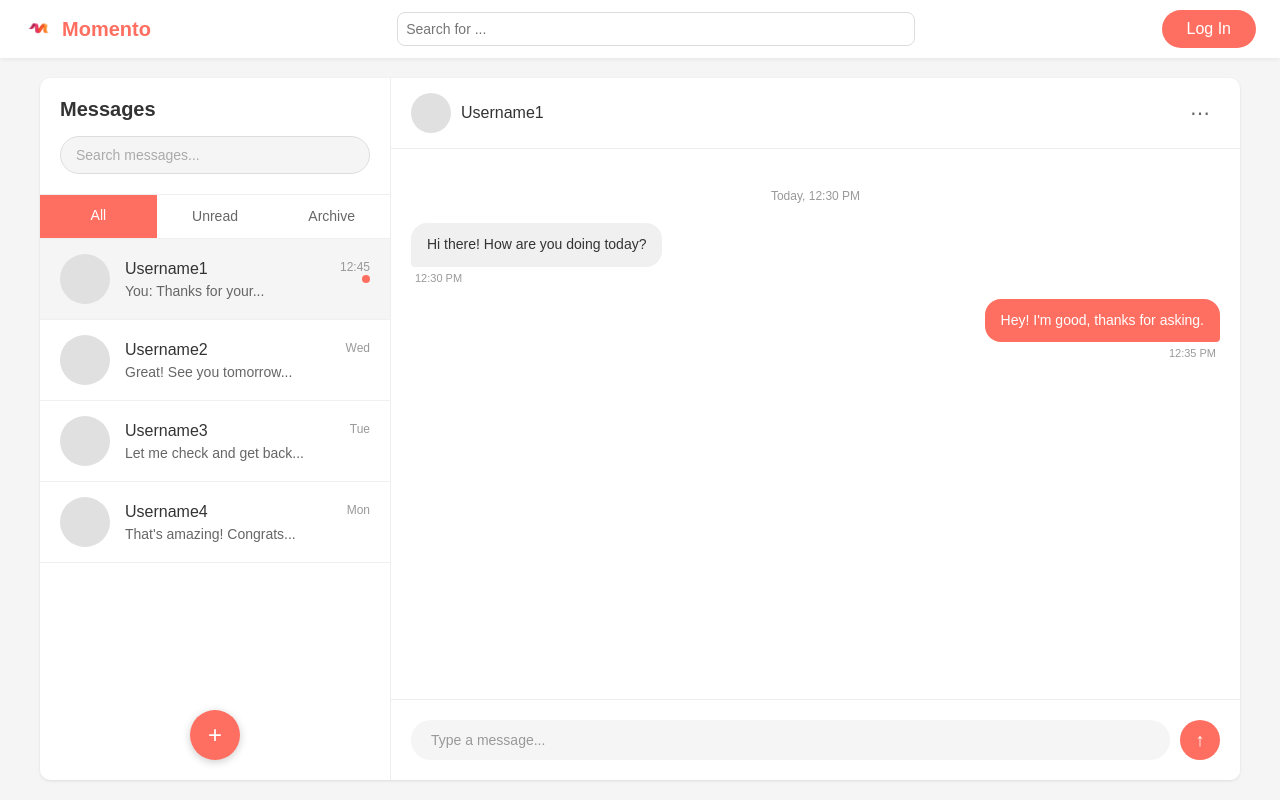
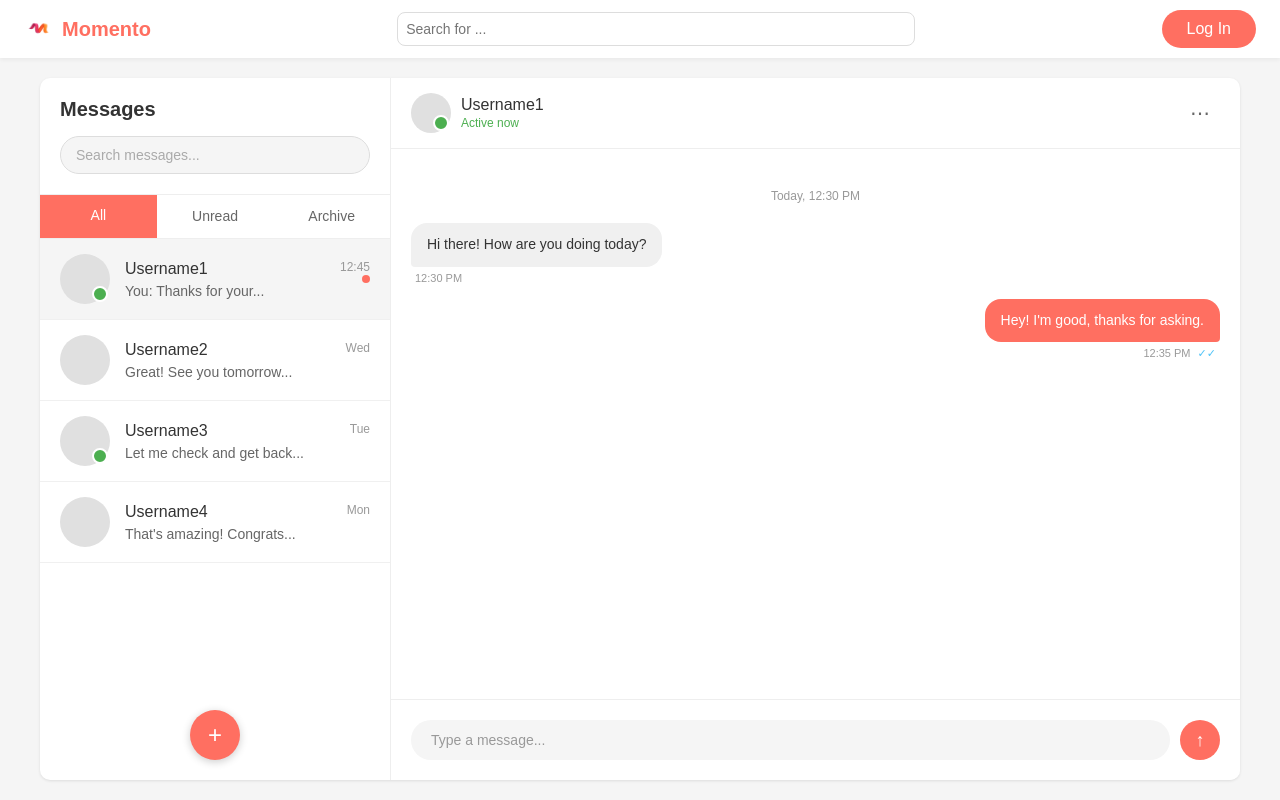
Before and after one commit to ETHANOLR/INF124, a React (Create React App) app in the folder momento/: page /chat in a window 1280 px wide. Built offline with nearby package versions, Linux system fonts and the light colour scheme.

Commit message:
feat: enhance chat page with new interactive features
- Add user online status indicator with real-time display
- Implement message deletion with right-click context menu
- Add message read receipts with single/double checkmarks
- Update UI to support online status and read indicators

```diff
--- a/momento/src/pages/Chat.css
+++ b/momento/src/pages/Chat.css
@@ -377,3 +377,69 @@
         cursor: pointer;
     }
 }
+
+/* Online status indicator */
+.online-indicator {
+    width: 12px;
+    height: 12px;
+    border-radius: 50%;
+    background-color: #4caf50;
+    position: absolute;
+    bottom: 2px;
+    right: 2px;
+    border: 2px solid white;
+}
+
+/* Chat user details */
+.chat-user-details {
+    display: flex;
+    flex-direction: column;
+}
+
+.online-status {
+    font-size: 12px;
+    color: #4caf50;
+    margin-top: 2px;
+}
+
+/* Read status */
+.read-status {
+    color: #4fc3f7;
+    margin-left: 4px;
+}
+
+/* Message menu */
+.message-menu {
+    position: absolute;
+    top: -30px;
+    right: 0;
+    background: white;
+    border: 1px solid #e0e0e0;
+    border-radius: 4px;
+    box-shadow: 0 2px 4px rgba(0, 0, 0, 0.1);
+    z-index: 10;
+}
+
+.message-menu button {
+    padding: 8px 16px;
+    border: none;
+    background: none;
+    cursor: pointer;
+    color: #f44336;
+    font-size: 14px;
+}
+
+.message-menu button:hover {
+    background-color: #f5f5f5;
+}
+
+/* Enhance avatar container to support online indicator */
+.conversation-avatar,
+.chat-avatar {
+    position: relative;
+}
+
+/* Add cursor pointer to indicate right-click functionality */
+.message.sent {
+    cursor: context-menu;
+}
--- a/momento/src/pages/Chat.js
+++ b/momento/src/pages/Chat.js
@@ -20,8 +20,9 @@ const Chat = () => {
     const [selectedChat, setSelectedChat] = useState(1);
     const [messageInput, setMessageInput] = useState('');
     const [searchQuery, setSearchQuery] = useState('');
+    const [showMessageMenu, setShowMessageMenu] = useState(null);
 
-    // Mock conversation data with unread status
+    // Updated conversation data with online status
     const [conversations, setConversations] = useState([
         {
             id: 1,
@@ -29,7 +30,8 @@ const Chat = () => {
             lastMessage: 'You: Thanks for your...',
             timestamp: '12:45',
             unread: true,
-            avatar: null
+            avatar: null,
+            isOnline: true  // New field
         },
         {
             id: 2,
@@ -37,7 +39,8 @@ const Chat = () => {
             lastMessage: 'Great! See you tomorrow...',
             timestamp: 'Wed',
             unread: false,
-            avatar: null
+            avatar: null,
+            isOnline: false
         },
         {
             id: 3,
@@ -45,7 +48,8 @@ const Chat = () => {
             lastMessage: 'Let me check and get back...',
             timestamp: 'Tue',
             unread: false,
-            avatar: null
+            avatar: null,
+            isOnline: true
         },
         {
             id: 4,
@@ -53,26 +57,31 @@ const Chat = () => {
             lastMessage: 'That\'s amazing! Congrats...',
             timestamp: 'Mon',
             unread: false,
-            avatar: null
+            avatar: null,
+            isOnline: false
         }
     ]);
 
-    // Mock messages for different conversations
-    const allMessages = {
+    // Updated messages with read status and deletable property
+    const [allMessages, setAllMessages] = useState({
         1: [
             {
                 id: 1,
                 sender: 'Username1',
                 content: 'Hi there! How are you doing today?',
                 timestamp: '12:30 PM',
-                isCurrentUser: false
+                isCurrentUser: false,
+                isRead: true,
+                isDeleted: false
             },
             {
                 id: 2,
                 sender: 'You',
                 content: 'Hey! I\'m good, thanks for asking.',
                 timestamp: '12:35 PM',
-                isCurrentUser: true
+                isCurrentUser: true,
+                isRead: true,
+                isDeleted: false
             }
         ],
         2: [
@@ -81,21 +90,27 @@ const Chat = () => {
                 sender: 'You',
                 content: 'Are we still on for tomorrow?',
                 timestamp: '2:00 PM',
-                isCurrentUser: true
+                isCurrentUser: true,
+                isRead: true,
+                isDeleted: false
             },
             {
                 id: 2,
                 sender: 'Username2',
                 content: 'Yes, absolutely! See you at 3 PM.',
                 timestamp: '2:05 PM',
-                isCurrentUser: false
+                isCurrentUser: false,
+                isRead: true,
+                isDeleted: false
             },
             {
                 id: 3,
                 sender: 'You',
                 content: 'Great! See you tomorrow then.',
                 timestamp: '2:10 PM',
-                isCurrentUser: true
+                isCurrentUser: true,
+                isRead: false,
+                isDeleted: false
             }
         ],
         3: [
@@ -104,14 +119,18 @@ const Chat = () => {
                 sender: 'Username3',
                 content: 'Hey, did you get the documents I sent?',
                 timestamp: '11:00 AM',
-                isCurrentUser: false
+                isCurrentUser: false,
+                isRead: true,
+                isDeleted: false
             },
             {
                 id: 2,
                 sender: 'You',
                 content: 'Let me check and get back to you.',
                 timestamp: '11:15 AM',
-                isCurrentUser: true
+                isCurrentUser: true,
+                isRead: true,
+                isDeleted: false
             }
         ],
         4: [
@@ -120,17 +139,21 @@ const Chat = () => {
                 sender: 'You',
                 content: 'I just got promoted!',
                 timestamp: '4:30 PM',
-                isCurrentUser: true
+                isCurrentUser: true,
+                isRead: true,
+                isDeleted: false
             },
             {
                 id: 2,
                 sender: 'Username4',
                 content: 'That\'s amazing! Congratulations! You deserve it!',
                 timestamp: '4:35 PM',
-                isCurrentUser: false
+                isCurrentUser: false,
+                isRead: true,
+                isDeleted: false
             }
         ]
-    };
+    });
 
     // Handle tab switching
     const handleTabClick = (tab) => {
@@ -147,15 +170,75 @@ const Chat = () => {
                 conv.id === id ? { ...conv, unread: false } : conv
             )
         );
+
+        // Mark all messages in this conversation as read
+        setAllMessages(prevMessages => ({
+            ...prevMessages,
+            [id]: prevMessages[id].map(msg => ({ ...msg, isRead: true }))
+        }));
     };
 
     // Handle message sending
     const handleSendMessage = () => {
         if (messageInput.trim()) {
-            console.log('Sending message:', messageInput);
-            // this would send the message to the backend
+            const newMessage = {
+                id: Date.now(),
+                sender: 'You',
+                content: messageInput,
+                timestamp: new Date().toLocaleTimeString([], { hour: '2-digit', minute: '2-digit' }),
+                isCurrentUser: true,
+                isRead: false,
+                isDeleted: false
+            };
+
+            setAllMessages(prevMessages => ({
+                ...prevMessages,
+                [selectedChat]: [...(prevMessages[selectedChat] || []), newMessage]
+            }));
+
+            // Update last message in conversation
+            setConversations(prevConversations =>
+                prevConversations.map(conv =>
+                    conv.id === selectedChat
+                        ? { ...conv, lastMessage: `You: ${messageInput}`, timestamp: 'Just now' }
+                        : conv
+                )
+            );
+
             setMessageInput('');
+
+            // Simulate message being read after 2 seconds
+            setTimeout(() => {
+                setAllMessages(prevMessages => ({
+                    ...prevMessages,
+                    [selectedChat]: prevMessages[selectedChat].map(msg =>
+                        msg.id === newMessage.id ? { ...msg, isRead: true } : msg
+                    )
+                }));
+            }, 2000);
         }
+    };
+
+    // Handle message deletion
+    const handleDeleteMessage = (messageId) => {
+        setAllMessages(prevMessages => ({
+            ...prevMessages,
+            [selectedChat]: prevMessages[selectedChat].map(msg =>
+                msg.id === messageId ? { ...msg, isDeleted: true } : msg
+            )
+        }));
+        setShowMessageMenu(null);
+    };
+
+    // Handle right click on message
+    const handleMessageRightClick = (e, messageId) => {
+        e.preventDefault();
+        setShowMessageMenu(messageId);
+    };
+
+    // Handle click outside message menu
+    const handleClickOutside = () => {
+        setShowMessageMenu(null);
     };
 
     // Handle message input
@@ -187,7 +270,7 @@ const Chat = () => {
     const messages = allMessages[selectedChat] || [];
 
     return (
-        <div className="chat-container">
+        <div className="chat-container" onClick={handleClickOutside}>
             <Navbar />
 
             <div className="chat-content">
@@ -232,7 +315,9 @@ const Chat = () => {
                                 className={`conversation-item ${selectedChat === conversation.id ? 'active' : ''}`}
                                 onClick={() => handleConversationClick(conversation.id)}
                             >
-                                <div className="conversation-avatar"></div>
+                                <div className="conversation-avatar">
+                                    {conversation.isOnline && <div className="online-indicator"></div>}
+                                </div>
                                 <div className="conversation-info">
                                     <div className="conversation-header">
                                         <span className="conversation-username">{conversation.username}</span>
@@ -260,8 +345,13 @@ const Chat = () => {
                         <>
                             <div className="chat-header">
                                 <div className="chat-user-info">
-                                    <div className="chat-avatar"></div>
-                                    <span className="chat-username">{activeConversation.username}</span>
+                                    <div className="chat-avatar">
+                                        {activeConversation.isOnline && <div className="online-indicator"></div>}
+                                    </div>
+                                    <div className="chat-user-details">
+                                        <span className="chat-username">{activeConversation.username}</span>
+                                        {activeConversation.isOnline && <span className="online-status">Active now</span>}
+                                    </div>
                                 </div>
                                 <button className="menu-button">⋯</button>
                             </div>
@@ -269,13 +359,26 @@ const Chat = () => {
                             <div className="messages-container">
                                 <div className="date-divider">Today, 12:30 PM</div>
 
-                                {messages.map(message => (
+                                {messages.map(message => !message.isDeleted && (
                                     <div
                                         key={message.id}
                                         className={`message ${message.isCurrentUser ? 'sent' : 'received'}`}
+                                        onContextMenu={(e) => message.isCurrentUser && handleMessageRightClick(e, message.id)}
                                     >
                                         <div className="message-content">{message.content}</div>
-                                        <div className="message-timestamp">{message.timestamp}</div>
+                                        <div className="message-timestamp">
+                                            {message.timestamp}
+                                            {message.isCurrentUser && (
+                                                <span className="read-status">
+                                                    {message.isRead ? ' ✓✓' : ' ✓'}
+                                                </span>
+                                            )}
+                                        </div>
+                                        {showMessageMenu === message.id && (
+                                            <div className="message-menu">
+                                                <button onClick={() => handleDeleteMessage(message.id)}>Delete</button>
+                                            </div>
+                                        )}
                                     </div>
                                 ))}
                             </div>
```
